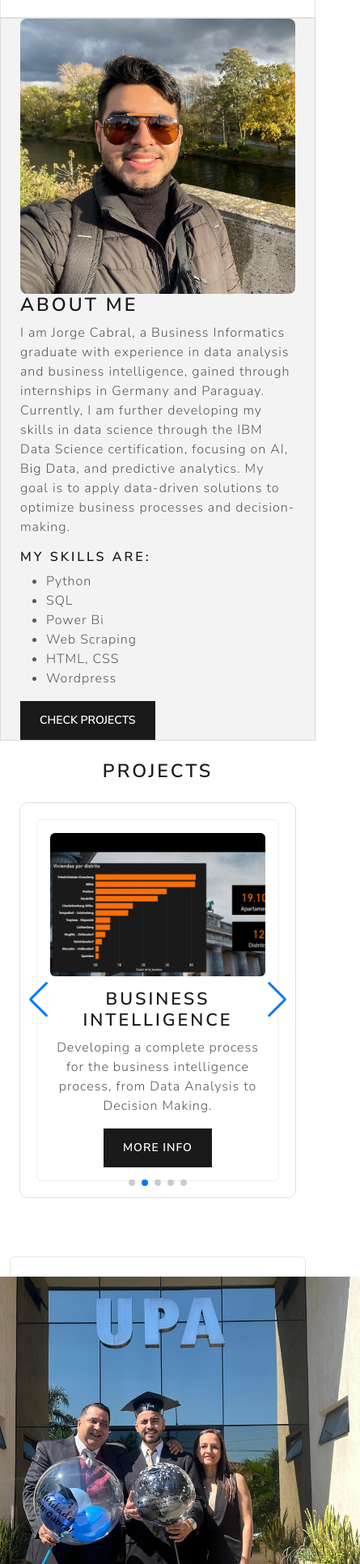
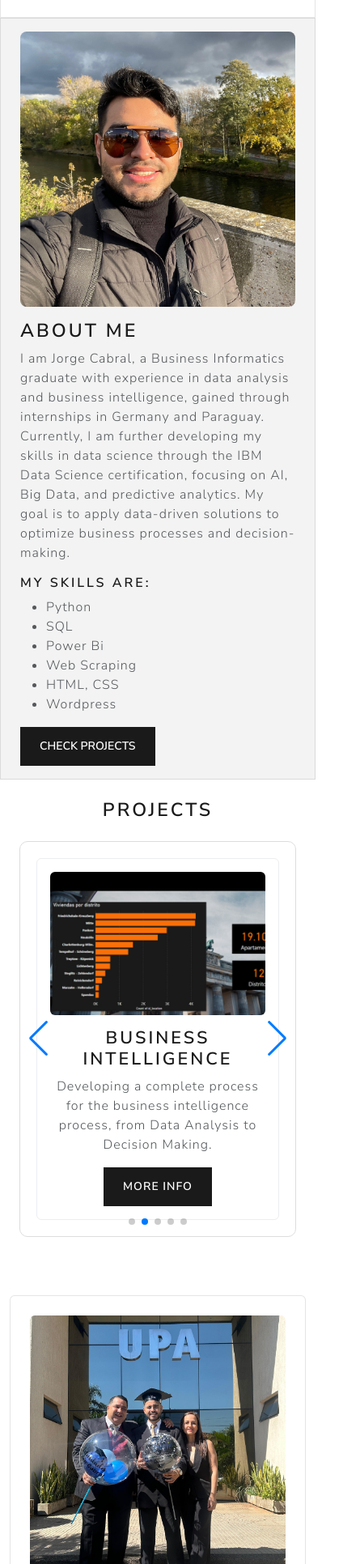
Before and after one commit to jorge-ia-alen/data-science-website, a plain HTML site: page index.html in a window 390 px wide. Shown: the part 68-2000 px from the top of the page at 81% size, 445 px wide, since content can reach past the window. Drawn offline with nearby package versions, Linux system fonts and the light colour scheme.

Commit message:
Contact layour for mobile and tablet fixed

```diff
--- a/css/custom.css
+++ b/css/custom.css
@@ -17,6 +17,8 @@
     align-items: center;
 }
 
+/* Contact info */
+
 .social-links a {
     text-decoration: none;
     color: inherit;
@@ -34,6 +36,14 @@
 #infobox-container {
     background-color: #f3f3f3 !important;
 }
+
+#contact_img {
+    max-width: 100%;
+    height: auto;
+    border-radius: 10px;
+  }
+
+/* Footer */
 
 .footertext {
     color: #ffffff !important;
--- a/index.html
+++ b/index.html
@@ -7,7 +7,7 @@
     <title>GDS Site</title>
     <link rel="icon" type="image/x-icon" href="./assets/imgs/gds_logo_icon.png">
     <link rel="stylesheet" href="./css/bootstrap.min.css">
-    <link rel="stylesheet" href="./css/custom.css">
+    <link rel="stylesheet" href="./css/custom.css?v=1">
     <link rel="stylesheet" href="https://cdn.jsdelivr.net/npm/swiper@10/swiper-bundle.min.css">
     <link href="https://cdnjs.cloudflare.com/ajax/libs/font-awesome/6.0.0-beta3/css/all.min.css" rel="stylesheet">
 </head>
@@ -46,18 +46,18 @@
 
     <!-- Beginning info block -->
 
-    <div id="infobox-container" class="container-fluid min-vh-100 d-flex align-items-center bg-light">
+    <div id="infobox-container" class="container-fluid min-vh-100 d-flex align-items-center bg-light pb-3">
         <div class="container custom-container">
             <div class="row">
-                <!-- Columna : Img -->
+                <!-- Column : Img -->
                 <div class="col-md-6">
                     <img id="img_infobox" src="./assets/imgs/gds_potsdam.png" alt="Imagen de ejemplo"
-                        class="img-fluid rounded-3">
+                        class="img-fluid rounded-3 mt-3">
                 </div>
                 <!-- Column 2: Information -->
                 <div id="infobox-info_general_container" class="col-md-6">
                     <div id="infobox-description_container">
-                        <h2>About me</h2>
+                        <h2 class="pt-3">About me</h2>
                         <p>
                             I am Jorge Cabral, a Business Informatics graduate with experience in data analysis and
                             business intelligence, gained through internships in Germany and Paraguay. Currently, I am
@@ -160,16 +160,16 @@
 
     <div id="Contact" class="container mt-5 mb-5">
         <div class="container p-4 bg-light rounded">
-            <div class="row">
+            <div class="row contact_contain">
                 <!-- Column 1: Tesis presentation finished -->
                 <div class="col-md-6 d-flex align-items-center justify-content-center">
-                    <img src="./assets/imgs/gds_graduation.png" alt="Foto de graduación" class="photo-column rounded">
+                    <img id="contact_img" src="./assets/imgs/gds_graduation.png" alt="Foto de graduación" class="photo-column rounded">
                 </div>
 
                 <!-- Columna 2: Social Links -->
-                <div class="col-md-6 d-flex align-items-center">
+                <div class="col-md-6 d-flex align-items-center contact_details">
                     <div class="social-links">
-                        <h2 class="mb-4">Contact Me</h2>
+                        <h2 class="mb-4 mt-3">Contact Me</h2>
                         <!-- Gmail -->
                         <p>
                             <a href="mailto:jorgealen445@gmail.com">
```
